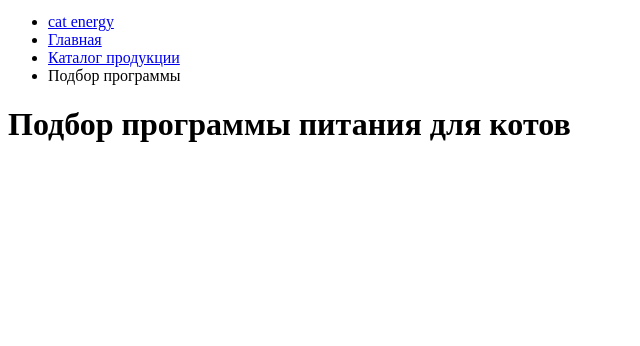
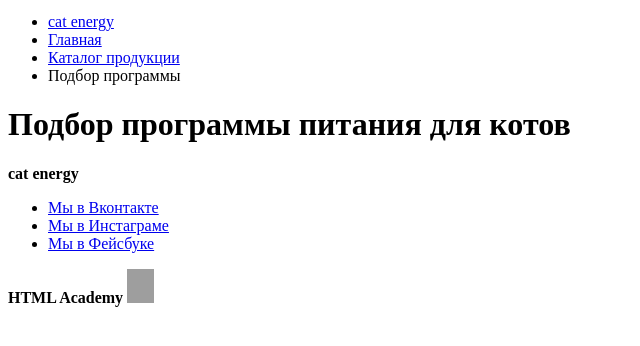
Before and after one commit to XpeNova/1394933-cat-energy-20, a website: page source/form.html in a window 1280 px wide. Shown: the part 74-420 px from the top of the page, without its empty margins (0-640 px from the left). Drawn offline with Linux system fonts and the light colour scheme; grey boxes are pictures that could not be loaded.

Commit message:
разметила футер на странице формы

```diff
--- a/source/form.html
+++ b/source/form.html
@@ -42,5 +42,29 @@
 <main class="page-form">
   <h1 class="visually-hidden">Подбор программы питания для котов</h1>
 </main>
+<footer class="page-footer">
+  <div class="page-footer__wrapper">
+    <b class="page-footer__title cat-energy--logo">cat energy</b>
+    <div class="page-footer__social social">
+      <ul class="social__list">
+        <li class="social__item">
+          <a class="social__link social__link--vkontakte" href="#">Мы в Вконтакте</a>
+        </li>
+        <li class="social__item">
+          <a class="social__link social__link--instagram" href="#">Мы в Инстаграме</a>
+        </li>
+        <li class="social__item">
+          <a class="social__link social__link--facebook" href="#">Мы в Фейсбуке</a>
+        </li>
+      </ul>
+    </div>
+    <div class="page-footer__copyright copyright">
+      <b class="copyright__text">HTML Academy</b>
+      <a class="copyright__link" href="https://htmlacademy.ru/intensive/adaptive">
+        <img src="https://via.placeholder.com" width="27" height="34" alt="Логотип HTML Academy">
+      </a>
+    </div>
+  </div>
+</footer>
 </body>
 </html>
```
